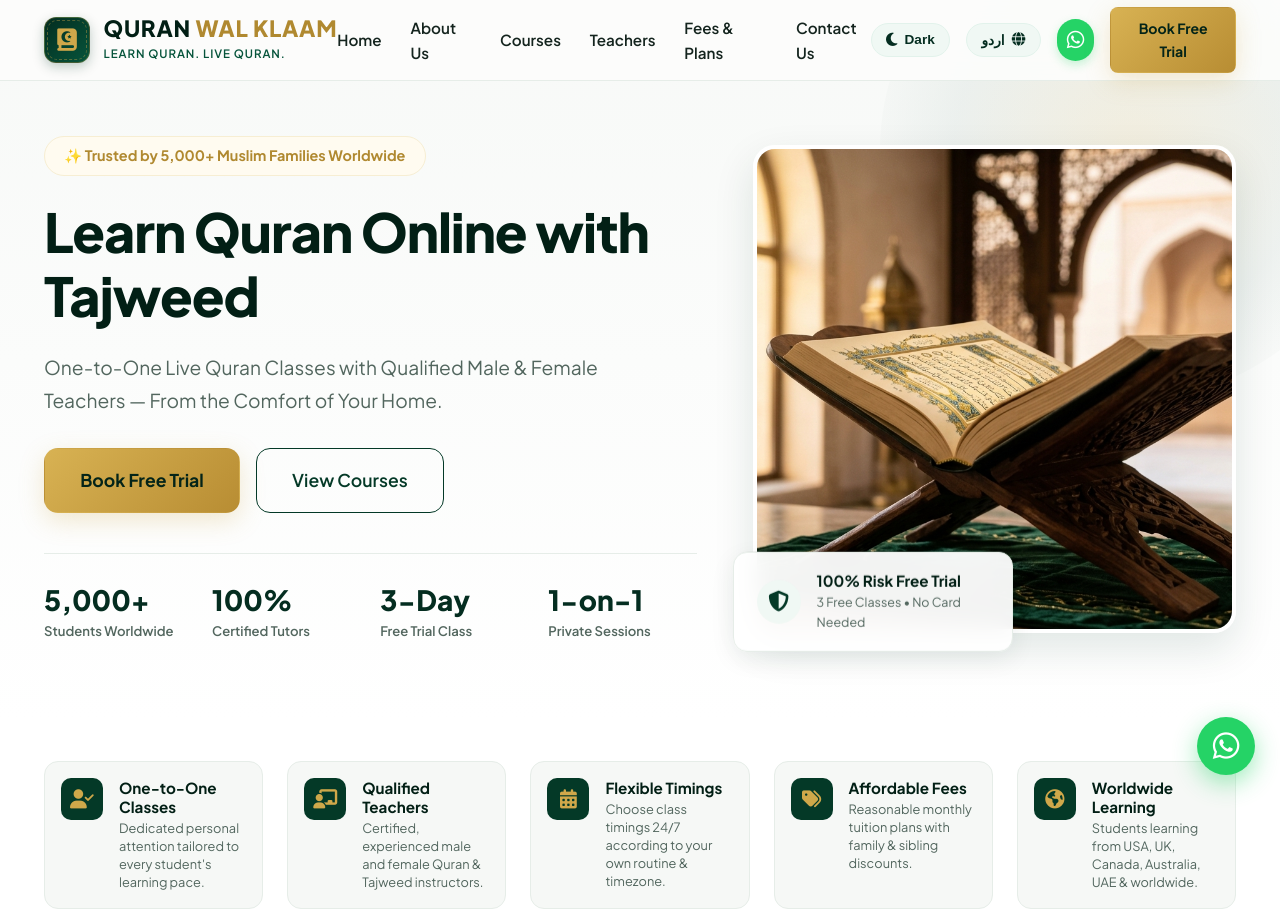
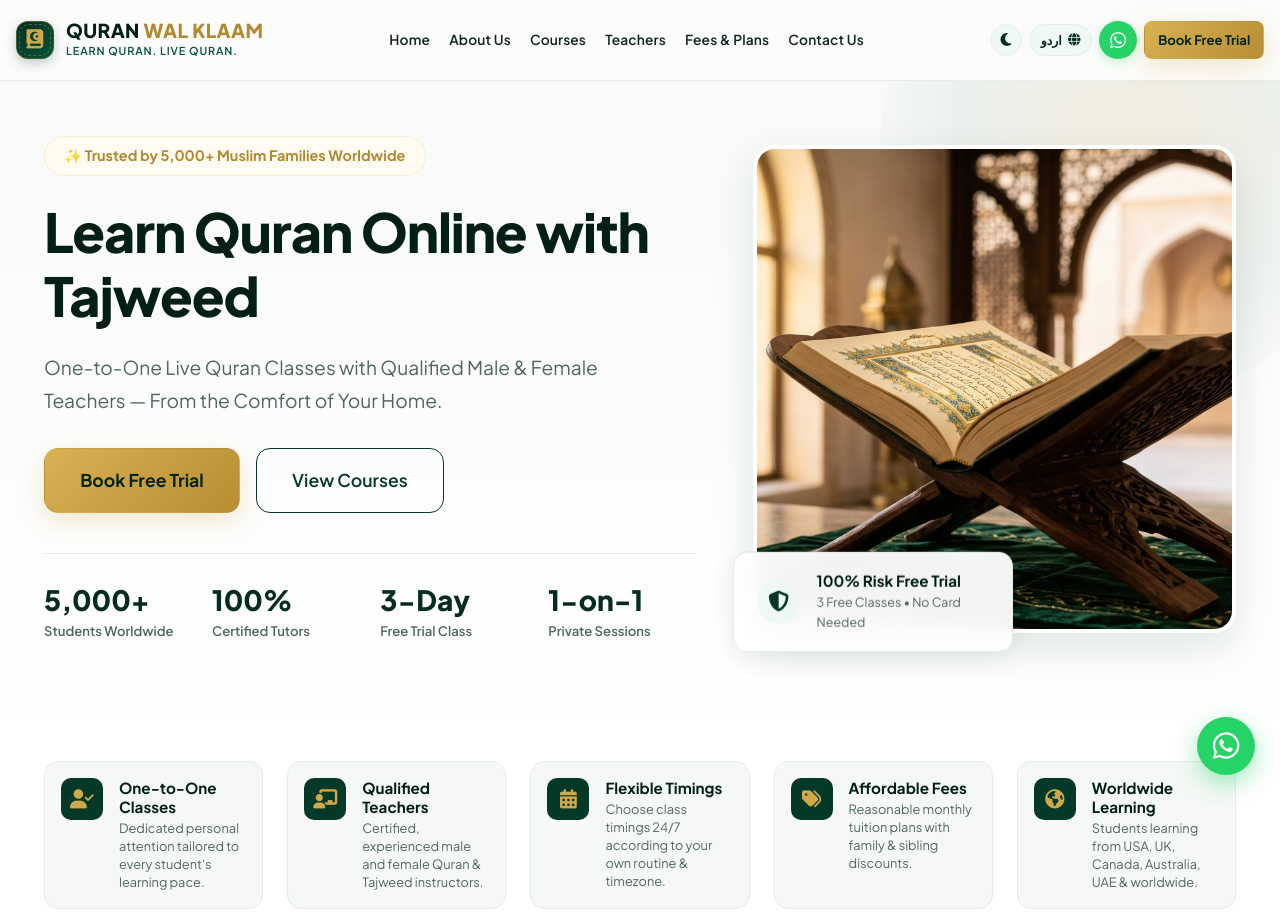
Before and after one commit to ua8745824-png/Quranora, a plain HTML site: page index.html in a window 1280 px wide. Shown: the top 912 px of the page. Drawn offline with Linux system fonts and the light colour scheme; a web font is replaced by a local one.

Commit message:
Fix navbar layout, spacing, and update YouTube handle from qarisyedumaraliofficial to quranwalklaam

```diff
--- a/css/components.css
+++ b/css/components.css
@@ -29,6 +29,10 @@
   align-items: center;
   justify-content: space-between;
   height: 80px;
+  gap: 1rem;
+  width: 100%;
+  max-width: 1360px;
+  margin: 0 auto;
   transition: height var(--transition-normal);
 }
 
@@ -40,23 +44,25 @@
 .brand-logo {
   display: flex;
   align-items: center;
-  gap: 0.85rem;
+  gap: 0.75rem;
   text-decoration: none;
+  flex-shrink: 0;
 }
 
 .logo-emblem {
-  width: 46px;
-  height: 46px;
+  width: 44px;
+  height: 44px;
   border-radius: 12px;
   background: linear-gradient(135deg, var(--primary-800) 0%, var(--primary-600) 100%);
   display: flex;
   align-items: center;
   justify-content: center;
   color: var(--accent-gold);
-  font-size: 1.4rem;
+  font-size: 1.35rem;
   box-shadow: 0 4px 12px rgba(4, 57, 39, 0.25);
   border: 1px solid rgba(207, 168, 74, 0.3);
   position: relative;
+  flex-shrink: 0;
 }
 
 .logo-emblem::after {
@@ -73,10 +79,10 @@
 }
 
 .logo-name {
-  font-size: 1.4rem;
+  font-size: 1.35rem;
   font-weight: 800;
   color: var(--primary-900);
-  letter-spacing: 0.03em;
+  letter-spacing: 0.02em;
   line-height: 1.05;
   text-transform: uppercase;
   font-family: var(--font-sans);
@@ -88,27 +94,33 @@
 }
 
 .logo-tagline {
-  font-size: 0.72rem;
+  font-size: 0.68rem;
   font-weight: 600;
   color: var(--primary-600);
   letter-spacing: 0.08em;
   text-transform: uppercase;
-  margin-top: 3px;
+  margin-top: 2px;
+  white-space: nowrap;
 }
 
 /* Navigation Links */
 .nav-menu {
   display: flex;
   align-items: center;
-  gap: 1.8rem;
+  gap: 1.4rem;
+  margin: 0 auto;
+  flex-shrink: 1;
 }
 
 .nav-link {
-  font-size: 0.95rem;
+  font-size: 0.92rem;
   font-weight: 600;
   color: var(--text-main);
   position: relative;
-  padding: 0.4rem 0;
+  padding: 0.4rem 0.2rem;
+  white-space: nowrap;
+  display: inline-block;
+  letter-spacing: 0.01em;
 }
 
 .nav-link::after {
@@ -134,7 +146,8 @@
 .header-actions {
   display: flex;
   align-items: center;
-  gap: 1rem;
+  gap: 0.65rem;
+  flex-shrink: 0;
 }
 
 .lang-toggle-btn,
@@ -142,20 +155,22 @@
   background: var(--primary-50);
   border: 1px solid var(--primary-100);
   color: var(--primary-800);
-  padding: 0.5rem 0.9rem;
+  padding: 0.45rem 0.8rem;
   border-radius: var(--radius-full);
-  font-size: 0.85rem;
+  font-size: 0.82rem;
   font-weight: 700;
   cursor: pointer;
   display: inline-flex;
   align-items: center;
-  gap: 0.45rem;
+  gap: 0.4rem;
   transition: all var(--transition-fast);
   user-select: none;
+  white-space: nowrap;
+  flex-shrink: 0;
 }
 
 .theme-toggle-btn i {
-  font-size: 0.95rem;
+  font-size: 0.92rem;
   transition: transform 0.4s cubic-bezier(0.16, 1, 0.3, 1), color var(--transition-fast);
 }
 
@@ -178,19 +193,27 @@
   display: flex;
   align-items: center;
   justify-content: center;
-  width: 42px;
-  height: 42px;
+  width: 38px;
+  height: 38px;
   border-radius: var(--radius-full);
   background-color: var(--whatsapp-green);
   color: #fff;
-  font-size: 1.25rem;
+  font-size: 1.15rem;
   transition: all var(--transition-fast);
   box-shadow: 0 4px 10px rgba(37, 211, 102, 0.25);
+  flex-shrink: 0;
 }
 
 .btn-header-wa:hover {
   background-color: #20ba59;
   transform: scale(1.05);
+}
+
+.header-actions .btn {
+  padding: 0.48rem 1rem;
+  font-size: 0.86rem;
+  white-space: nowrap;
+  flex-shrink: 0;
 }
 
 .mobile-menu-btn {
@@ -1936,7 +1959,58 @@ textarea.form-control {
   }
 }
 
-@media (max-width: 768px) {
+/* Laptop & Compact Desktop (1025px - 1280px) */
+@media (max-width: 1280px) {
+  .header-container {
+    gap: 0.75rem;
+    padding: 0 1rem;
+  }
+
+  .nav-menu {
+    gap: 1rem;
+    margin: 0 0.5rem;
+  }
+
+  .nav-link {
+    font-size: 0.86rem;
+    padding: 0.35rem 0.1rem;
+  }
+
+  .theme-toggle-label {
+    display: none;
+  }
+
+  .theme-toggle-btn {
+    padding: 0.45rem 0.6rem;
+  }
+
+  .lang-toggle-btn {
+    padding: 0.45rem 0.65rem;
+    font-size: 0.78rem;
+  }
+
+  .logo-name {
+    font-size: 1.2rem;
+  }
+
+  .logo-emblem {
+    width: 38px;
+    height: 38px;
+    font-size: 1.2rem;
+  }
+
+  .header-actions {
+    gap: 0.45rem;
+  }
+
+  .header-actions .btn {
+    padding: 0.45rem 0.8rem;
+    font-size: 0.82rem;
+  }
+}
+
+/* Tablet & Smaller Laptops (<= 1040px) */
+@media (max-width: 1040px) {
   .nav-menu, .btn-header-wa {
     display: none;
   }
@@ -1944,7 +2018,9 @@ textarea.form-control {
   .mobile-menu-btn {
     display: block;
   }
-
+}
+
+@media (max-width: 768px) {
   .trust-grid {
     grid-template-columns: 1fr;
   }
--- a/index.html
+++ b/index.html
@@ -40,7 +40,7 @@
       "https://www.facebook.com/share/1Y1B31d36E/",
       "https://www.instagram.com/umar_shah333?stkn=azR2NnBsYzB3Z3cz",
       "https://www.tiktok.com/@quranwalklaam?_r=1&_t=ZS-9A3dbvwd2Kj",
-      "https://youtube.com/@qarisyedumaraliofficial?si=yOeJAe7XqSURmwrW"
+      "https://youtube.com/@quranwalklaam"
     ]
   }
   </script>
@@ -510,7 +510,7 @@
           <div style="display: flex; flex-direction: column; gap: 1.2rem;">
             <div style="display: inline-flex; align-items: center; gap: 0.75rem; background: rgba(255, 0, 0, 0.12); border: 1px solid rgba(255, 0, 0, 0.3); padding: 0.45rem 1rem; border-radius: var(--radius-full); width: fit-content;">
               <i class="fab fa-youtube" style="color: #ff3333; font-size: 1.2rem;"></i>
-              <span style="color: #ffffff; font-weight: 700; font-size: 0.9rem;">@qarisyedumaraliofficial</span>
+              <span style="color: #ffffff; font-weight: 700; font-size: 0.9rem;">@quranwalklaam</span>
             </div>
 
             <h3 style="color: #ffffff; font-size: 1.65rem; line-height: 1.3;">Experience the Spiritual Power of Authentic Quran Recitation</h3>
@@ -942,11 +942,10 @@
           <a href="https://www.tiktok.com/@quranwalklaam?_r=1&_t=ZS-9A3dbvwd2Kj" target="_blank" rel="noopener" class="btn" style="background: #000000; color: #ffffff; border: 1px solid rgba(255,255,255,0.25); padding: 0.45rem 0.9rem; font-size: 0.85rem; border-radius: var(--radius-full); font-weight: 600; display: inline-flex; align-items: center; gap: 0.45rem; text-decoration: none;">
             <i class="fab fa-tiktok"></i> TikTok
           </a>
-          <a href="https://youtube.com/@qarisyedumaraliofficial?si=yOeJAe7XqSURmwrW" target="_blank" rel="noopener" class="btn" style="background: #ff0000; color: #ffffff; padding: 0.45rem 0.9rem; font-size: 0.85rem; border-radius: var(--radius-full); font-weight: 600; display: inline-flex; align-items: center; gap: 0.45rem; text-decoration: none;">
+          <a href="https://youtube.com/@quranwalklaam" target="_blank" rel="noopener" class="btn" style="background: #ff0000; color: #ffffff; padding: 0.45rem 0.9rem; font-size: 0.85rem; border-radius: var(--radius-full); font-weight: 600; display: inline-flex; align-items: center; gap: 0.45rem; text-decoration: none;">
             <i class="fab fa-youtube"></i> YouTube
           </a>
         </div>
-      </div>
       </div>
     </div>
   </section>
@@ -975,7 +974,7 @@
             <a href="https://www.facebook.com/share/1Y1B31d36E/" target="_blank" rel="noopener" class="social-icon-btn" aria-label="Facebook" title="Follow us on Facebook"><i class="fab fa-facebook-f"></i></a>
             <a href="https://www.instagram.com/umar_shah333?stkn=azR2NnBsYzB3Z3cz" target="_blank" rel="noopener" class="social-icon-btn" aria-label="Instagram" title="Follow us on Instagram"><i class="fab fa-instagram"></i></a>
             <a href="https://www.tiktok.com/@quranwalklaam?_r=1&_t=ZS-9A3dbvwd2Kj" target="_blank" rel="noopener" class="social-icon-btn" aria-label="TikTok" title="Follow us on TikTok"><i class="fab fa-tiktok"></i></a>
-            <a href="https://youtube.com/@qarisyedumaraliofficial?si=yOeJAe7XqSURmwrW" target="_blank" rel="noopener" class="social-icon-btn" aria-label="YouTube" title="Official Tilawat Channel"><i class="fab fa-youtube"></i></a>
+            <a href="https://youtube.com/@quranwalklaam" target="_blank" rel="noopener" class="social-icon-btn" aria-label="YouTube" title="Official Tilawat Channel"><i class="fab fa-youtube"></i></a>
             <a href="https://wa.me/923295056701" target="_blank" rel="noopener" class="social-icon-btn" aria-label="WhatsApp" title="WhatsApp Us"><i class="fab fa-whatsapp"></i></a>
             <a href="mailto:syedumarali37406@gmail.com" class="social-icon-btn" aria-label="Email" title="Email Us"><i class="fas fa-envelope"></i></a>
           </div>
@@ -1015,7 +1014,7 @@
           <div class="footer-links">
             <p><a href="https://wa.me/923295056701" target="_blank" rel="noopener" style="color: inherit; text-decoration: none;"><i class="fab fa-whatsapp" style="color: var(--whatsapp-green);"></i> +92 329 5056701</a></p>
             <p><a href="mailto:syedumarali37406@gmail.com" style="color: inherit; text-decoration: none;"><i class="fas fa-envelope" style="color: var(--accent-gold);"></i> syedumarali37406@gmail.com</a></p>
-            <p><a href="https://youtube.com/@qarisyedumaraliofficial?si=yOeJAe7XqSURmwrW" target="_blank" rel="noopener" style="color: inherit; text-decoration: none;"><i class="fab fa-youtube" style="color: #ff3333;"></i> @qarisyedumaraliofficial</a></p>
+            <p><a href="https://youtube.com/@quranwalklaam" target="_blank" rel="noopener" style="color: inherit; text-decoration: none;"><i class="fab fa-youtube" style="color: #ff3333;"></i> @quranwalklaam</a></p>
             <p><a href="https://www.tiktok.com/@quranwalklaam?_r=1&_t=ZS-9A3dbvwd2Kj" target="_blank" rel="noopener" style="color: inherit; text-decoration: none;"><i class="fab fa-tiktok" style="color: #00f2fe;"></i> @quranwalklaam</a></p>
             <p><a href="https://www.instagram.com/umar_shah333?stkn=azR2NnBsYzB3Z3cz" target="_blank" rel="noopener" style="color: inherit; text-decoration: none;"><i class="fab fa-instagram" style="color: #e1306c;"></i> @umar_shah333</a></p>
             <p><a href="https://www.facebook.com/share/1Y1B31d36E/" target="_blank" rel="noopener" style="color: inherit; text-decoration: none;"><i class="fab fa-facebook-f" style="color: #1877f2;"></i> Quran Wal Klaam</a></p>
--- a/js/teachers-data.js
+++ b/js/teachers-data.js
@@ -19,7 +19,7 @@ const teachersData = [
     studentsTaught: "700+ Students Worldwide",
     youtubeUrl: "https://youtube.com/shorts/raPyIsFXZ2Q?si=EGqbkvAXAuSLfOUq",
     youtubeEmbedId: "raPyIsFXZ2Q",
-    channelUrl: "https://youtube.com/@qarisyedumaraliofficial?si=yOeJAe7XqSURmwrW",
+    channelUrl: "https://youtube.com/@quranwalklaam",
     bioEn: "Renowned Qari known for soul-stirring Tilawat and deep phonetics mastery. Trains students in accurate Makharij, breath control, and melodious recitation.",
     bioUr: "خوش الحان قاری اور مستند استاد جن کی تلاوت قرآن کے دلنشین انداز کو دنیا بھر میں پسند کیا جاتا ہے۔ تجوید اور مخارج کے بہترین ماہر۔",
     audioSampleText: "Soulful Tilawat Short (Al-Qari Syed Umar Ali)",
```
Also changed, not shown: README.md.
